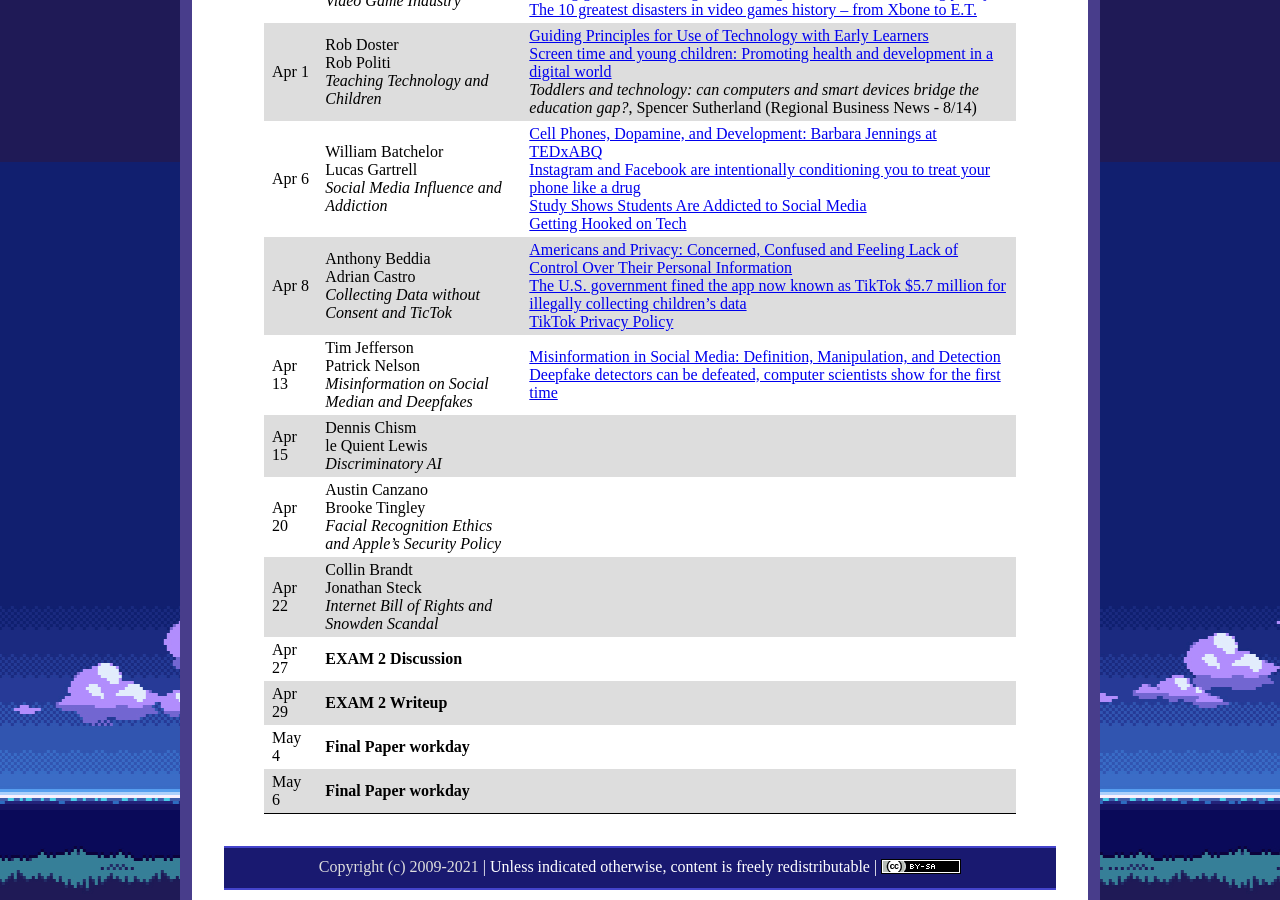
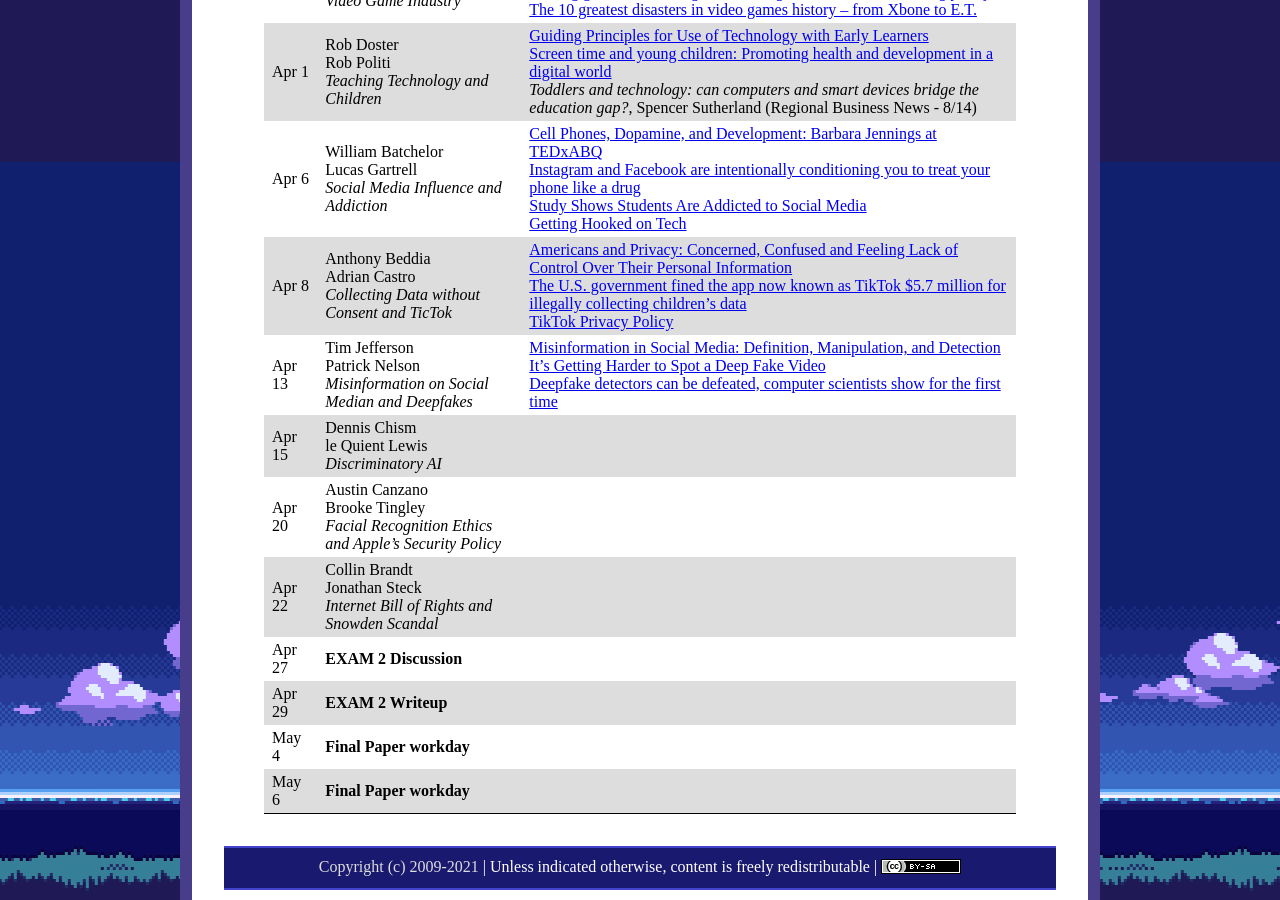
Before and after one commit to ycpcs/cs456-spring2021, a Jekyll site: the page built from schedule/index.md, in a window 1280 px wide and 900 px high, scrolled down 1638 px. Built offline with Jekyll 4.4.1, drawn with Linux system fonts in a browser that asks for light colours.

Commit message:
update Patrick articles
update Patrick articles

```diff
--- a/schedule/index.md
+++ b/schedule/index.md
@@ -34,7 +34,7 @@ All reading materials can be accessed via [Schmidt Library](http://library.ycp.e
 > Apr 1   | Rob Doster <br> Rob Politi <br /> *Teaching Technology and Children* | [Guiding Principles for Use of Technology with Early Learners](https://tech.ed.gov/earlylearning/principles/) <br /> [Screen time and young children: Promoting health and development in a digital world](https://www.ncbi.nlm.nih.gov/pmc/articles/PMC5823000/pdf/pxx123.pdf) <br /> *Toddlers and technology: can computers and smart devices bridge the education gap?*, Spencer Sutherland (Regional Business News - 8/14) |
 > Apr 6   | William Batchelor <br> Lucas Gartrell <br /> *Social Media Influence and Addiction* | [Cell Phones, Dopamine, and Development: Barbara Jennings at TEDxABQ](https://www.youtube.com/watch?v=kGZvNbfrNag&t=1s) <br /> [Instagram and Facebook are intentionally conditioning you to treat your phone like a drug](https://www.businessinsider.com/facebook-has-been-deliberately-designed-to-mimic-addictive-painkillers-2018-12) <br /> [Study Shows Students Are Addicted to Social Media](https://cacm.acm.org/news/87245-study-shows-students-are-addicted-to-social-media/fulltext) <br /> [Getting Hooked on Tech](https://cacm.acm.org/magazines/2018/6/228032-getting-hooked-on-tech/fulltext) |
 > Apr 8   | Anthony Beddia <br> Adrian Castro <br /> *Collecting Data without Consent and TicTok* | [Americans and Privacy: Concerned, Confused and Feeling Lack of Control Over Their Personal Information](https://www.pewresearch.org/internet/2019/11/15/americans-and-privacy-concerned-confused-and-feeling-lack-of-control-over-their-personal-information/) <br /> [The U.S. government fined the app now known as TikTok $5.7 million for illegally collecting children’s data](https://www.washingtonpost.com/technology/2019/02/27/us-government-fined-app-now-known-tiktok-million-illegally-collecting-childrens-data/) <br /> [TikTok Privacy Policy](https://www.tiktok.com/legal/privacy-policy?lang=en)|
-> Apr 13  | Tim Jefferson <br> Patrick Nelson <br /> *Misinformation on Social Median and Deepfakes* | [Misinformation in Social Media: Definition, Manipulation, and Detection](https://www.kdd.org/exploration_files/8._CR.10.Misinformation_in_social_media_-_Final.pdf) <br /> [Deepfake detectors can be defeated, computer scientists show for the first time](https://www.sciencedaily.com/releases/2021/02/210208161927.htm) |
+> Apr 13  | Tim Jefferson <br> Patrick Nelson <br /> *Misinformation on Social Median and Deepfakes* | [Misinformation in Social Media: Definition, Manipulation, and Detection](https://www.kdd.org/exploration_files/8._CR.10.Misinformation_in_social_media_-_Final.pdf) <br /> [It’s Getting Harder to Spot a Deep Fake Video](https://www.youtube.com/watch?v=gLoI9hAX9dw) <br /> [Deepfake detectors can be defeated, computer scientists show for the first time](https://www.sciencedaily.com/releases/2021/02/210208161927.htm) |
 > Apr 15  | Dennis Chism <br> le Quient Lewis <br /> *Discriminatory AI* | |
 > Apr 20  | Austin Canzano <br> Brooke Tingley <br /> *Facial Recognition Ethics and Apple's Security Policy* | |
 > Apr 22  | Collin Brandt <br> Jonathan Steck <br /> *Internet Bill of Rights and Snowden Scandal* | |
```
